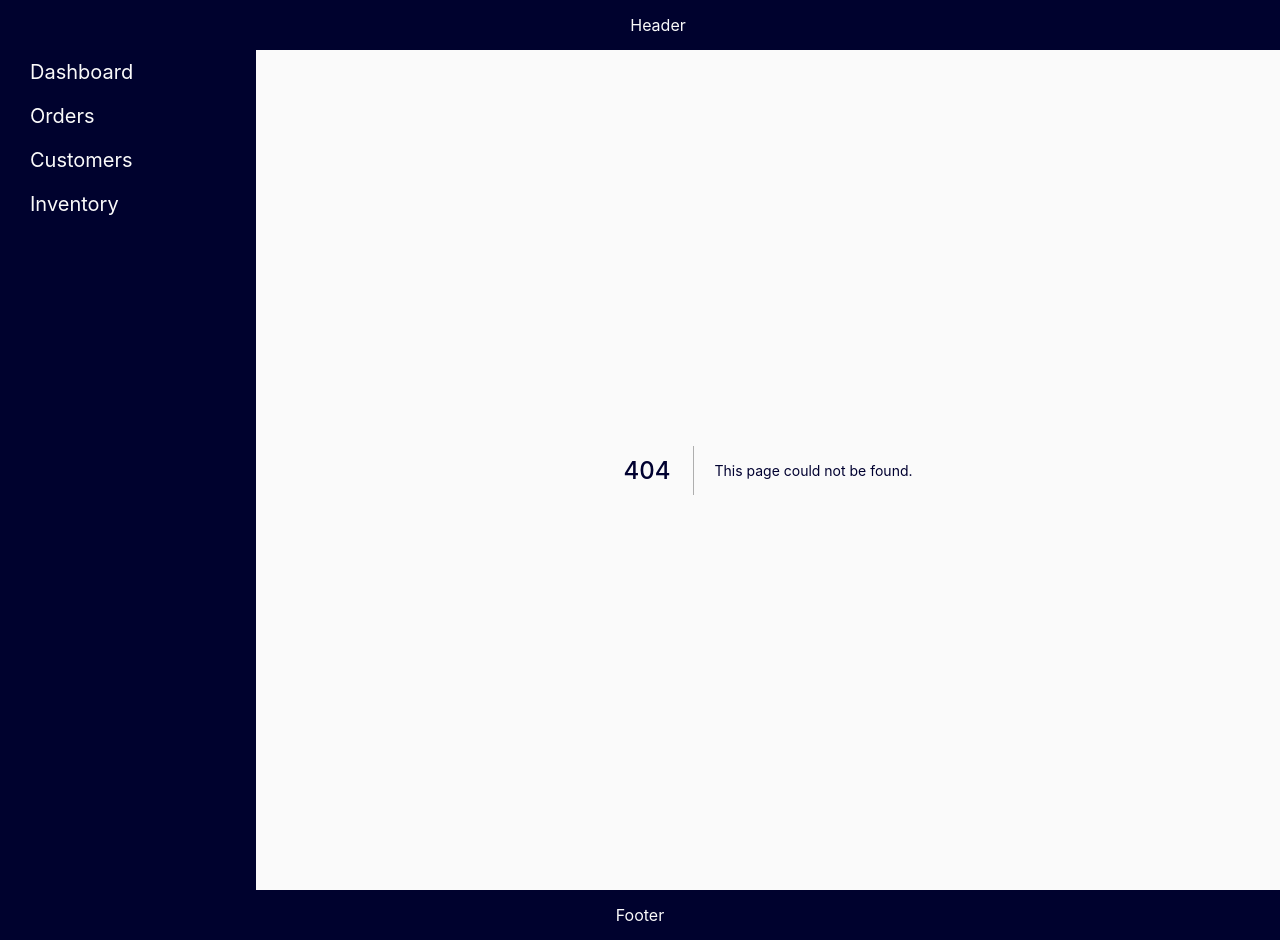
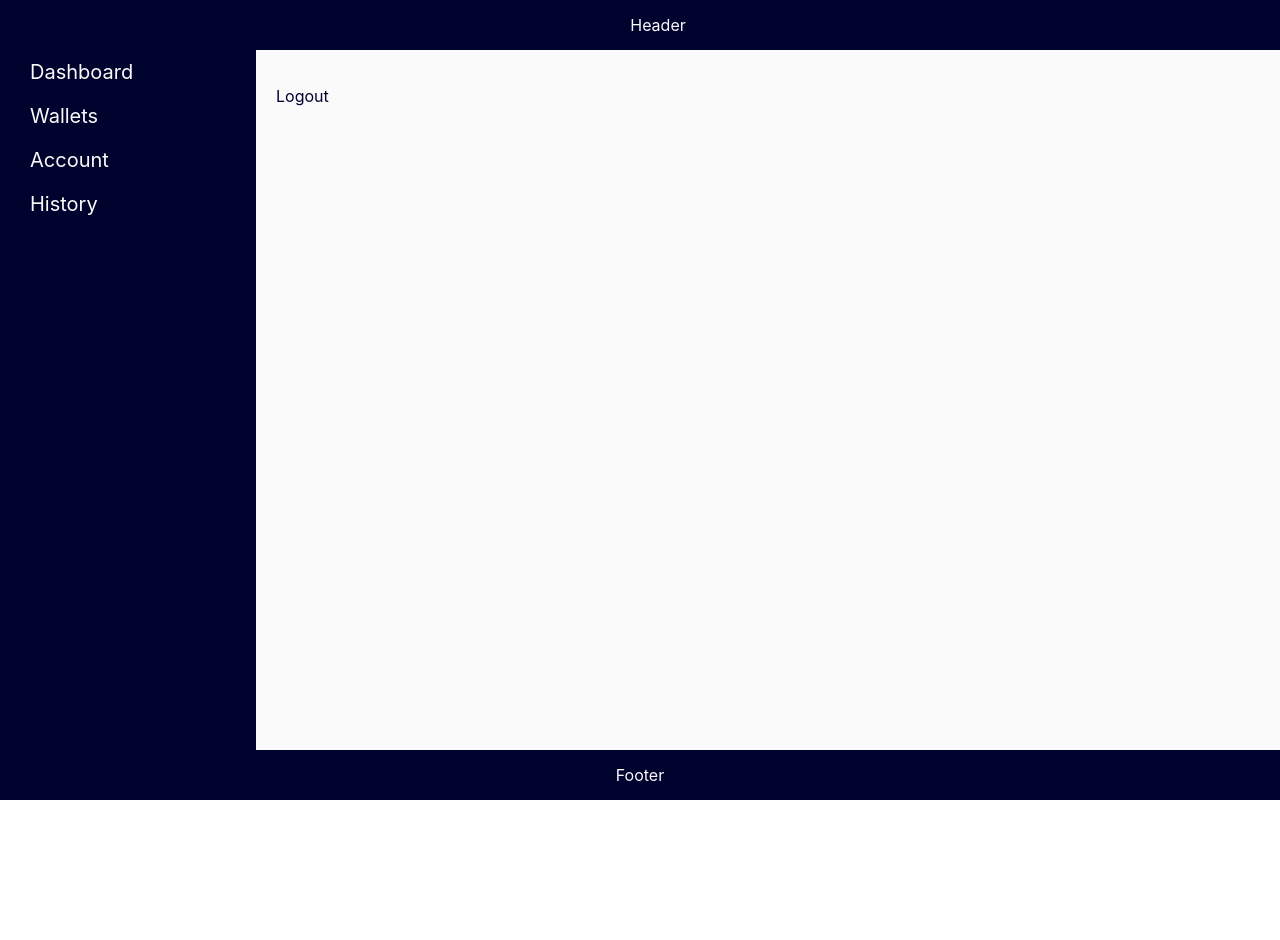
Before and after one commit to adrianghub/custom-nextjs-dashboard, a Next.js app: page /logout in a window 1280 px wide. Before the commit this address had no page. After the commit the page ends 800 px from the top, so only its background shows below. Built offline with nearby package versions, Linux system fonts and the light colour scheme; some icons are missing.

Commit message:
add new pages

```diff
--- a/constants/menu-items.ts
+++ b/constants/menu-items.ts
@@ -1,13 +1,17 @@
 import {
   Dashboard,
-  ShoppingCart,
-  People,
   AttachMoney,
   AddShoppingCart,
   Done,
   Business,
   HomeWork,
-  Person,
+  History,
+  AccountCircle,
+  ManageAccounts,
+  AccountBalanceWallet,
+  Logout,
+  Settings,
+  Lock
 } from "@styled-icons/material";
 
 type MenuOption = {
@@ -33,50 +37,50 @@ const MENU_OPTIONS: MenuOption[] = [
     url: "/",
   },
   {
-    name: "Orders",
-    icon: ShoppingCart,
-    url: "/orders",
+    name: "Wallets",
+    icon: AccountBalanceWallet,
+    url: "/wallets",
     subItems: [
       {
-        name: "New",
-        icon: AddShoppingCart,
-        url: "/new-order",
+        name: "New Fund",
+        icon: AttachMoney,
+        url: "/new-fund",
       },
       {
-        name: "Completed",
+        name: "Purchased Funds",
         icon: Done,
-        url: "/completed-orders",
+        url: "/purchased-funds",
       },
     ],
   },
   {
-    name: "Customers",
-    icon: People,
-    url: "/customers",
+    name: "Account",
+    icon: AccountCircle,
+    url: "/account",
     subItems: [
       {
-        name: "Corporate",
-        icon: Business,
-        url: "/corporate",
+        name: "Logout",
+        icon: Logout,
+        url: "/logout",
       },
       {
-        name: "SMB",
-        icon: HomeWork,
-        url: "/smb",
+        name: "Modify Account",
+        icon: ManageAccounts,
+        url: "/modify-account",
         subItems: [
           {
-            name: "Retail",
-            icon: Person,
-            url: "/retail",
+            name: "Change Password",
+            icon: Lock,
+            url: "/change-password",
           },
         ],
       },
     ],
   },
   {
-    name: "Inventory",
-    icon: AttachMoney,
-    url: "/inventory",
+    name: "History",
+    icon: History,
+    url: "/transactions-history",
   },
 ];
 
--- a/pages/orders.tsx
+++ b/pages/logout.tsx
@@ -2,12 +2,12 @@ import type { NextPage } from 'next'
 import Container from '../components/Container';
 
 
-const Orders: NextPage = () => {
+const Logout: NextPage = () => {
   return (
-    <Container title="Orders">
-      <p>Orders</p>
+    <Container title="Logout">
+      <p>Logout</p>
     </Container>
   )
 }
 
-export default Orders;
+export default Logout;
```
Also changed, not shown: pages/account.tsx (renamed from pages/inventory.tsx, +4 -4 lines), pages/change-password.tsx (added, +13 -0 lines), pages/completed-orders.tsx (deleted, +0 -13 lines), pages/modify-account.tsx (added, +13 -0 lines), pages/new-wallet.tsx (added, +13 -0 lines), pages/purchased-funds.tsx (added, +13 -0 lines), pages/transactions-history.tsx (added, +13 -0 lines), pages/wallets.tsx (renamed from pages/new-order.tsx, +4 -4 lines).
